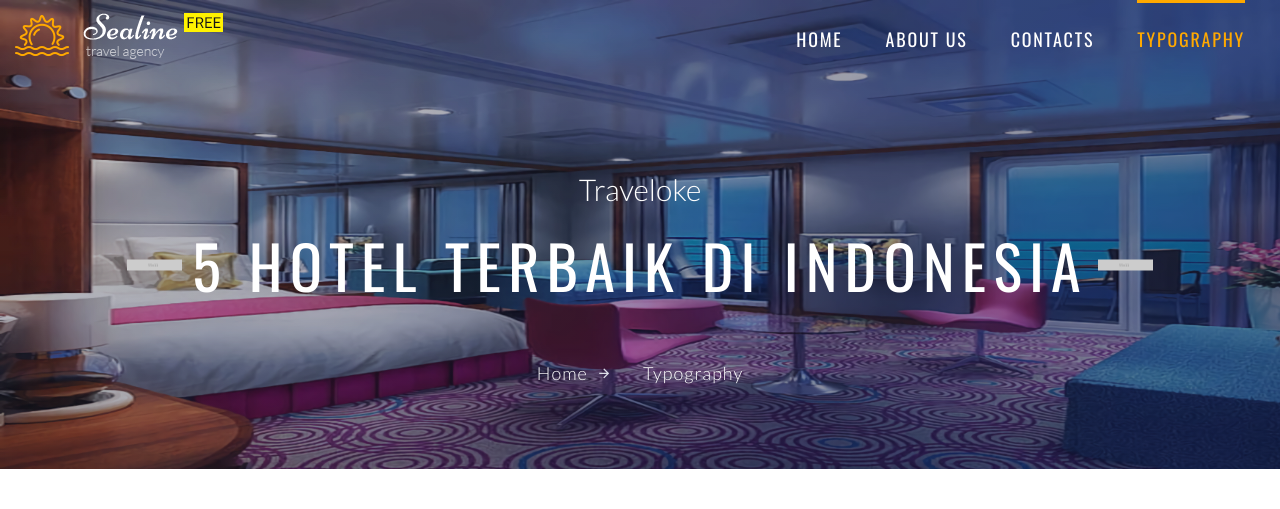
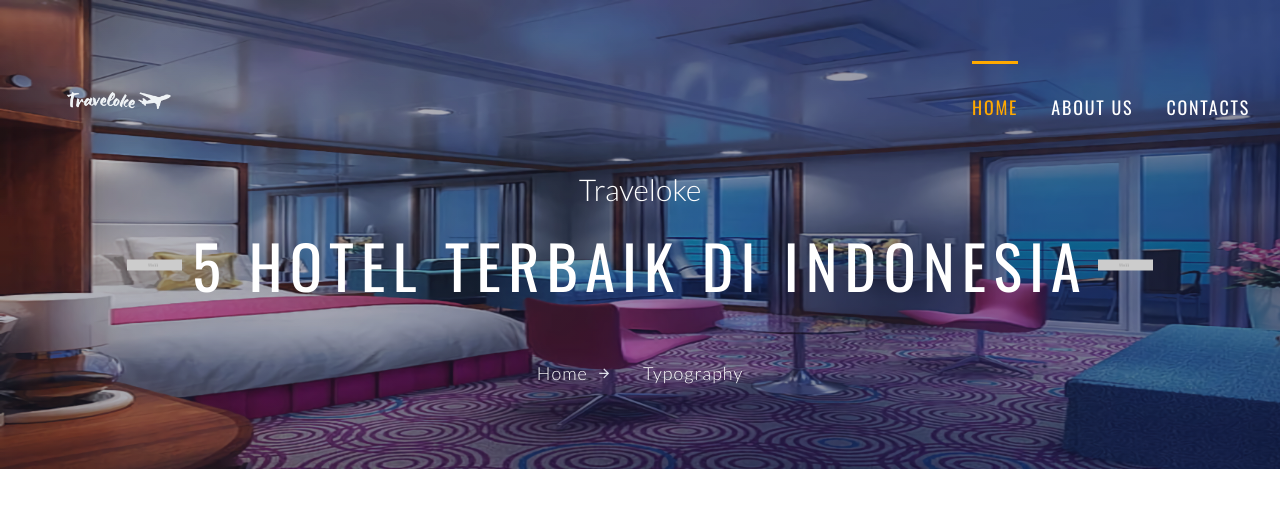
Before and after one commit to violaClara/UAS-PemrogramanWEB, a PHP site: page /artikel_hotel.php in a window 1280 px wide. Shown: the top 509 px of the page. Run offline with PHP 8.4, Linux system fonts and the light colour scheme.

Commit message:
Update artikel_hotel.php

```diff
--- a/site/artikel_hotel.php
+++ b/site/artikel_hotel.php
@@ -7,7 +7,7 @@
     <meta name="viewport" content="width=device-width, height=device-height, initial-scale=1.0">
     <meta http-equiv="X-UA-Compatible" content="IE=edge">
     <meta charset="utf-8">
-    <link rel="icon" href="images/favicon.ico" type="image/x-icon">
+    <link rel="icon" href="images/logo/traveloke1.png" type="image/x-icon">
     <!-- Stylesheets -->
     <link rel="stylesheet" type="text/css" href="//fonts.googleapis.com/css?family=Oswald:200,400%7CLato:300,400,300italic,700%7CMontserrat:900">
     <link rel="stylesheet" href="css/bootstrap.css">
@@ -20,81 +20,31 @@
   </head>
   <body>
     <!-- Page preloader-->
-    <div class="page-loader">
-      <div class="page-loader-body">
-        <div class="preloader-wrapper big active">
-          <div class="spinner-layer spinner-blue">
-            <div class="circle-clipper left">
-              <div class="circle"> </div>
-            </div>
-            <div class="gap-patch">
-              <div class="circle"> </div>
-            </div>
-            <div class="circle-clipper right">
-              <div class="circle"></div>
-            </div>
-          </div>
-          <div class="spinner-layer spinner-red">
-            <div class="circle-clipper left">
-              <div class="circle"></div>
-            </div>
-            <div class="gap-patch">
-              <div class="circle"> </div>
-            </div>
-            <div class="circle-clipper right">
-              <div class="circle"></div>
-            </div>
-          </div>
-          <div class="spinner-layer spinner-blue">
-            <div class="circle-clipper left">
-              <div class="circle"></div>
-            </div>
-            <div class="gap-patch">
-              <div class="circle"></div>
-            </div>
-            <div class="circle-clipper right">
-              <div class="circle"> </div>
-            </div>
-          </div>
-          <div class="spinner-layer spinner-green">
-            <div class="circle-clipper left">
-              <div class="circle"></div>
-            </div>
-            <div class="gap-patch">
-              <div class="circle"></div>
-            </div>
-            <div class="circle-clipper right">
-              <div class="circle"></div>
-            </div>
-          </div>
-        </div>
-      </div>
-    </div>
+
     <!-- Page-->
       <!-- Page Header-->
       <header class="section page-header breadcrumbs-custom-wrap bg-gradient bg-secondary-2 novi-background bg-cover">
         <!-- RD Navbar-->
-        <div class="rd-navbar-wrap rd-navbar-default">
-          <nav class="rd-navbar" data-layout="rd-navbar-fixed" data-sm-layout="rd-navbar-fixed" data-md-layout="rd-navbar-fixed" data-md-device-layout="rd-navbar-fixed" data-lg-layout="rd-navbar-fullwidth" data-xl-layout="rd-navbar-static" data-lg-device-layout="rd-navbar-fixed" data-xl-device-layout="rd-navbar-static" data-md-stick-up-offset="2px" data-lg-stick-up-offset="2px" data-stick-up="true" data-sm-stick-up="true" data-md-stick-up="true" data-lg-stick-up="true" data-xl-stick-up="true">
+        <div class="rd-navbar-wrap rd-navbar-corporate">
+          <nav class="rd-navbar" data-layout="rd-navbar-fixed" data-sm-layout="rd-navbar-fixed" data-md-layout="rd-navbar-fixed" data-md-device-layout="rd-navbar-fixed" data-lg-layout="rd-navbar-fullwidth" data-xl-layout="rd-navbar-static" data-lg-device-layout="rd-navbar-fixed" data-xl-device-layout="rd-navbar-static" data-md-stick-up-offset="130px" data-lg-stick-up-offset="100px" data-stick-up="true" data-sm-stick-up="true" data-md-stick-up="true" data-lg-stick-up="true" data-xl-stick-up="true">
+            <div class="rd-navbar-collapse-toggle" data-rd-navbar-toggle=".rd-navbar-collapse"><span></span></div>
             <div class="rd-navbar-inner">
               <!-- RD Navbar Panel-->
               <div class="rd-navbar-panel">
                 <!-- RD Navbar Toggle-->
                 <button class="rd-navbar-toggle" data-rd-navbar-toggle=".rd-navbar-nav-wrap"><span></span></button>
                 <!-- RD Navbar Brand-->
-                <div class="rd-navbar-brand"><a class="brand-name" href="index.html"><img class="logo-default" src="images/logo-default-208x46.png" alt="" width="208" height="46"/><img class="logo-inverse" src="images/logo-inverse-208x46.png" alt="" width="208" height="46"/></a></div>
+                <div class="rd-navbar-brand"><a class="brand-name" href="index.php"><img class="logo-default" src="images/logo/traveloke.png" alt="" width="208" height="46"/><img class="logo-inverse" src="images/logo/traveloke.png" alt="" width="208" height="46"/></a></div>
               </div>
-              <div class="rd-navbar-aside-right">
+              <div class="rd-navbar-aside-center">
                 <div class="rd-navbar-nav-wrap">
                   <!-- RD Navbar Nav-->
                   <ul class="rd-navbar-nav">
-                    <li><a href="index.html">Home</a>
+                    <li class="active"><a href="index.php">Home</a>
                     </li>
-                    <li><a href="about-us.html">About Us</a>
+                    <li><a href="about-us.php">About Us</a>
                     </li>
-                    <li><a href="contacts.html">Contacts</a>
-                    </li>
-                    <li class="active"><a href="typography.html">Typography</a>
+                    <li><a href="contacts.php">Contacts</a>
                     </li>
                   </ul>
                 </div>
@@ -108,7 +58,7 @@
             <p class="breadcrumbs-custom-subtitle">Traveloke</p>
             <p class="heading-1 breadcrumbs-custom-title">5 Hotel Terbaik di Indonesia</p>
             <ul class="breadcrumbs-custom-path">
-              <li><a href="index.html">Home</a></li>
+              <li><a href="index.php">Home</a></li>
               <li class="active">Typography</li>
             </ul>
           </div>
```
